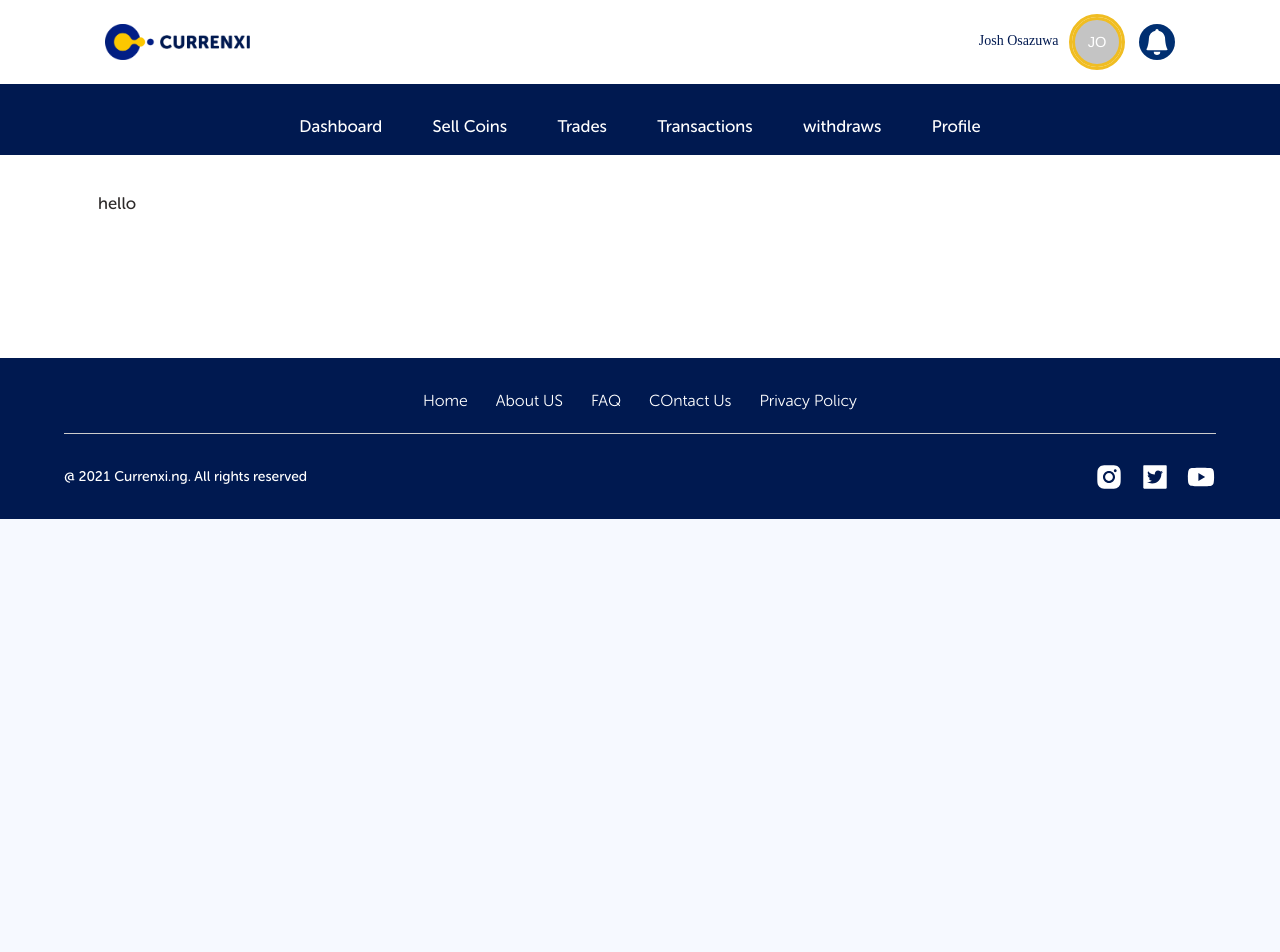
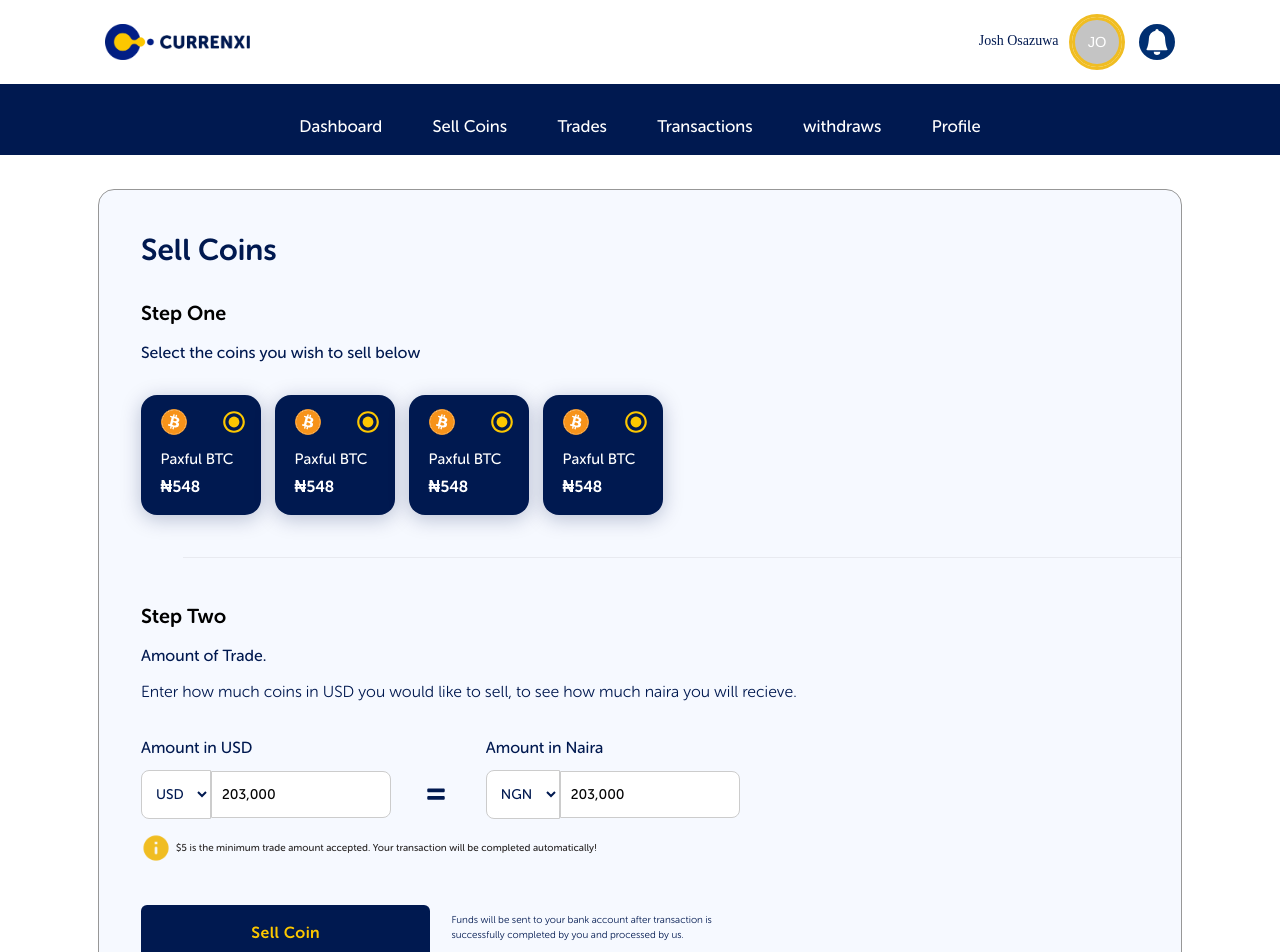
Before and after one commit to sunnextt/curcy-app, a React (Create React App) app: page /admin/sellcoins in a window 1280 px wide. Shown: the top 952 px of the page. Before the commit the page ends 863 px from the top, so only its background shows below. Built offline with nearby package versions, Linux system fonts and the light colour scheme.

Commit message:
add sellcoin page

```diff
--- /dev/null
+++ b/src/DashboardPages/SellCoinsPage/Card/index.js
@@ -0,0 +1,21 @@
+import React from 'react';
+import { GrBitcoin } from 'react-icons/gr';
+import { MdOutlineRadioButtonChecked } from 'react-icons/md';
+import CContext from './styled';
+
+const CardContext = () => {
+  return (
+    <CContext>
+      <div className="btcdiv">
+        <GrBitcoin size="26" className="icon_btc" />
+        <MdOutlineRadioButtonChecked size="26" className="icon_radio" />
+      </div>
+      <div className="btcamt">
+        <p>Paxful BTC</p>
+        <h4>₦548</h4>
+      </div>
+    </CContext>
+  );
+};
+
+export default CardContext;
--- /dev/null
+++ b/src/DashboardPages/SellCoinsPage/Card/styled.js
@@ -0,0 +1,54 @@
+import styled from 'styled-components';
+
+const CContext = styled.div`
+  display: flex;
+  flex-direction: column;
+  background: #001950;
+  box-shadow: 0px 4px 20px rgba(0, 25, 80, 0.25);
+  border-radius: 16px;
+  padding: 1rem;
+  padding-left: 1.4rem;
+  width: 120px;
+  height: 120px;
+
+  .btcdiv {
+    display: flex;
+    justify-content: space-between;
+    margin: 0 0 10px 0;
+
+    .icon_btc {
+      background: #fff;
+      border-radius: 50%;
+      border: 1px solid #f7931a;
+      color: #f7931a;
+    }
+    .icon_radio {
+      color: #fcc700;
+    }
+  }
+
+  .btcamt {
+    p {
+      color: #fff;
+      font-size: 15px;
+      font-style: normal;
+      font-weight: 400;
+      line-height: 28px;
+      letter-spacing: 0em;
+      text-align: left;
+      margin: 0;
+    }
+    h4 {
+      color: #fff;
+      font-size: 16px;
+      font-style: normal;
+      font-weight: 600;
+      line-height: 28px;
+      letter-spacing: 0em;
+      text-align: left;
+      margin: 0;
+    }
+  }
+`;
+
+export default CContext;
--- /dev/null
+++ b/src/DashboardPages/SellCoinsPage/Tradecoin/index.js
@@ -0,0 +1,51 @@
+import React from 'react';
+import TradeInputWrap, { Button, Input, Option, RateXchangeDiv, Select } from './styled';
+import { FaEquals } from 'react-icons/fa';
+import infologo from '../../../assets/dashboard/infologo.png';
+
+const TradeInputDiv = () => {
+  return (
+    <TradeInputWrap>
+      <RateXchangeDiv>
+        <div>
+          <h6>Amount in USD</h6>
+          <div>
+            <Select>
+              <Option>USD</Option>
+            </Select>
+            <Input type="text" defaultValue="203,000" />
+          </div>
+        </div>
+        <div>
+          <h6 className="equal_to">
+            <FaEquals size="20" />
+          </h6>
+        </div>
+        <div>
+          <h6>Amount in Naira</h6>
+          <div>
+            <Select>
+              <Option>NGN</Option>
+            </Select>
+            <Input type="text" defaultValue="203,000" />
+          </div>
+        </div>
+      </RateXchangeDiv>
+      <div style={{ display: 'flex', alignItems: 'center', margin: '1rem 0' }}>
+        <img src={infologo} alt="info icon" width="5%" />
+        <span>$5 is the minimum trade amount accepted. Your transaction will be completed automatically!</span>
+      </div>
+      <div className="btn_div">
+        <Button type="primary">
+          <h6>Sell Coin</h6>
+        </Button>
+        <p>
+          Funds will be sent to your bank account after transaction is successfully completed by you and processed by
+          us.
+        </p>
+      </div>
+    </TradeInputWrap>
+  );
+};
+
+export default TradeInputDiv;
--- /dev/null
+++ b/src/DashboardPages/SellCoinsPage/Tradecoin/styled.js
@@ -0,0 +1,106 @@
+import styled from 'styled-components';
+import { Button as _Button } from 'antd';
+
+const TradeInputWrap = styled.div`
+  width: 60%;
+  margin: 2rem 0;
+
+  .btn_div {
+    display: flex;
+    gap: 1.5rem;
+    margin: 3rem 0;
+
+    h6 {
+      font-family: Museo Sans Rounded;
+      font-size: 16px;
+      font-style: normal;
+      font-weight: 600;
+      line-height: 32px;
+      color: #fcc700;
+      letter-spacing: 0.4px;
+      margin: 0;
+    }
+
+    p {
+      font-size: 10px;
+      line-height: 15px;
+      display: flex;
+      align-items: center;
+      color: #001950;
+      width: 50%;
+    }
+  }
+
+  span {
+    font-family: Museo Sans Rounded;
+    font-style: normal;
+    font-weight: normal;
+    font-size: 10px;
+    line-height: 28px;
+    display: flex;
+    align-items: center;
+    padding-left: 5px;
+  }
+`;
+export const RateXchangeDiv = styled.div`
+  display: flex;
+  justify-content: space-between;
+  align-items: center;
+
+  .equal_to {
+    display: flex;
+    flex-direction: column;
+    justify-content: center;
+    height: 100%;
+    margin: 0;
+    color: #001950;
+    margin-left: -5px;
+    margin-top: 2.5rem;
+  }
+`;
+export const Input = styled.input`
+  padding: 1rem 10px;
+  font-family: Museo Sans Rounded;
+  font-size: 14px;
+  font-style: normal;
+  font-weight: 400;
+  line-height: 17px;
+  text-align: left;
+  color: #050505;
+  background: #ffffff;
+  border: 1px solid #cccccc;
+  box-sizing: border-box;
+  border-radius: 0 8px 8px 0;
+`;
+export const Select = styled.select`
+  font-family: Museo Sans Rounded;
+  font-size: 14px;
+  font-style: normal;
+  font-weight: 400;
+  line-height: 28px;
+  text-align: left;
+  color: #001950;
+  padding: 1rem 10px;
+  background: #ffffff;
+  border: 1px solid #cccccc;
+  box-sizing: border-box;
+  border-radius: 8px 0 0 8px;
+`;
+export const Option = styled.option`
+  padding: 1rem;
+  border-radius: 0;
+  border: none;
+`;
+
+export const Button = styled(_Button)`
+  background: #001950;
+  border-radius: 6px;
+  border: none;
+  height: 4rem;
+  width: 50%;
+  display: flex;
+  align-items: center;
+  justify-content: center;
+`;
+
+export default TradeInputWrap;
--- a/src/DashboardPages/SellCoinsPage/index.js
+++ b/src/DashboardPages/SellCoinsPage/index.js
@@ -1,11 +1,40 @@
-import React from 'react'
+import { Divider } from 'antd';
+import React from 'react';
+import CardContext from './Card';
+import SellcoinsContainer from './styled';
+import TradeInputDiv from './Tradecoin';
 
 const SellcoinsPage = () => {
-    return (
+  return (
+    <SellcoinsContainer>
+      <div className="step_one">
         <div>
-            hello
+          <h3>Sell Coins</h3>
+          <h5>Step One</h5>
+          <h6 style={{marginBottom: "2rem"}}>Select the coins you wish to sell below</h6>
         </div>
-    )
-}
+        <div className="card_div">
+          <CardContext />
+          <CardContext />
+          <CardContext />
+          <CardContext />
+        </div>
+      </div>
+      <div>
+        <Divider className="divider" />
+      </div>
+      <div className="step_two">
+        <div>
+          <h5>Step Two</h5>
+          <h6>Amount of Trade.</h6>
+          <p>Enter how much coins in USD you would like to sell, to see how much naira you will recieve.</p>
+        </div>
+        <div>
+          <TradeInputDiv />
+        </div>
+      </div>
+    </SellcoinsContainer>
+  );
+};
 
-export default SellcoinsPage
+export default SellcoinsPage;
--- a/src/DashboardPages/SellCoinsPage/styled.js
+++ b/src/DashboardPages/SellCoinsPage/styled.js
@@ -0,0 +1,53 @@
+import styled from 'styled-components';
+
+const SellcoinsContainer = styled.div`
+  background: #f6f9ff;
+  border: none;
+  border: 1px solid #979797;
+  border-radius: 16px;
+  padding: 2rem 3rem;
+
+  h3 {
+    font-style: normal;
+    font-weight: bold;
+    font-size: 30px;
+    line-height: 64px;
+    font-feature-settings: 'salt' on, 'liga' off;
+    color: #001950;
+  }
+  h5 {
+    font-style: normal;
+    font-weight: 600;
+    font-size: 20px;
+    line-height: 32px;
+    color: #000000;
+  }
+  h6 {
+    font-style: normal;
+    font-weight: normal;
+    font-size: 16px;
+    line-height: 28px;
+    color: #001950;
+  }
+  p {
+    font-style: normal;
+    font-weight: 300;
+    font-size: 16px;
+    line-height: 28px;
+    color: #001950;
+  }
+  .step_one {
+  }
+  .divider {
+    margin: 3rem;
+  }
+  .step_two {
+  }
+  .card_div {
+    display: flex;
+    flex-wrap: wrap;
+    gap: 1rem;
+  }
+`;
+
+export default SellcoinsContainer;
```
